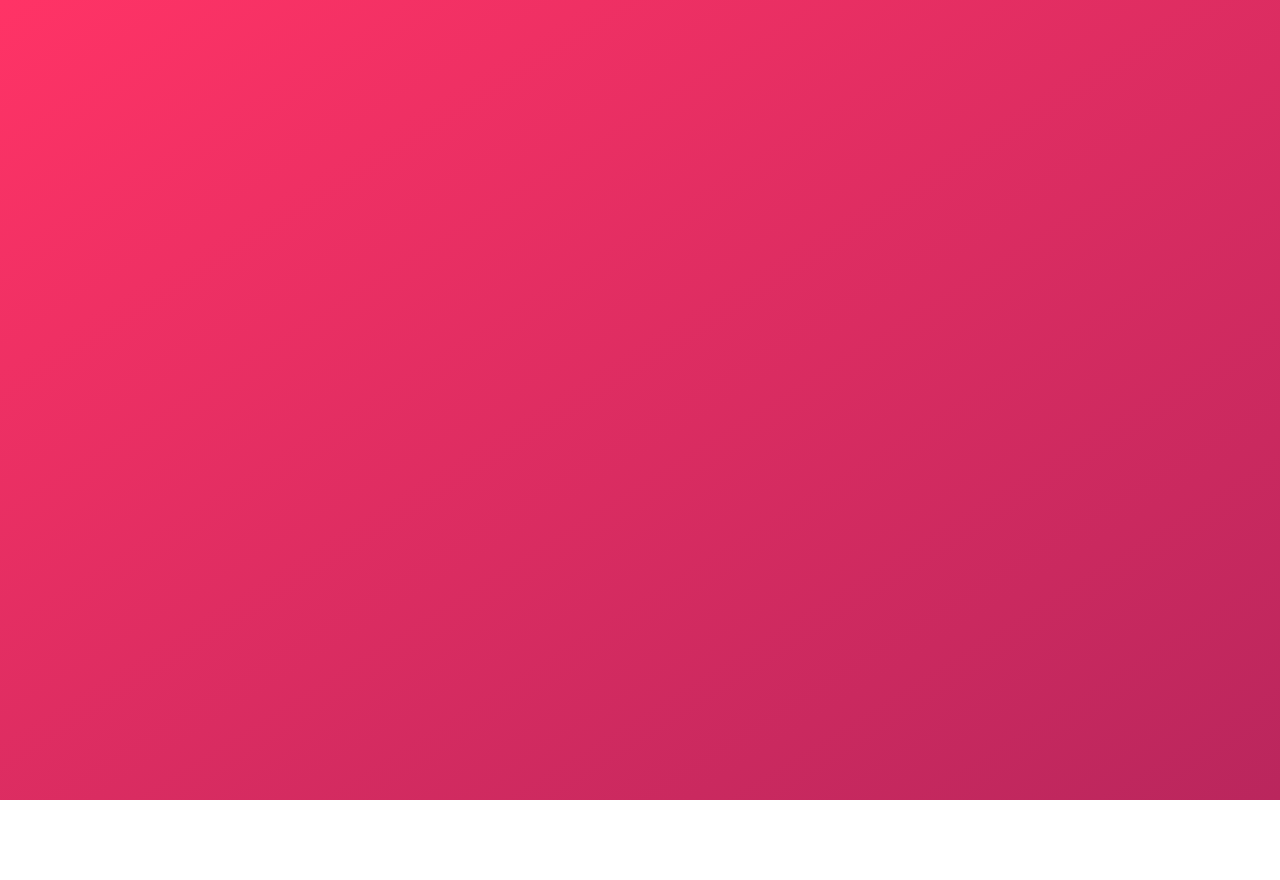
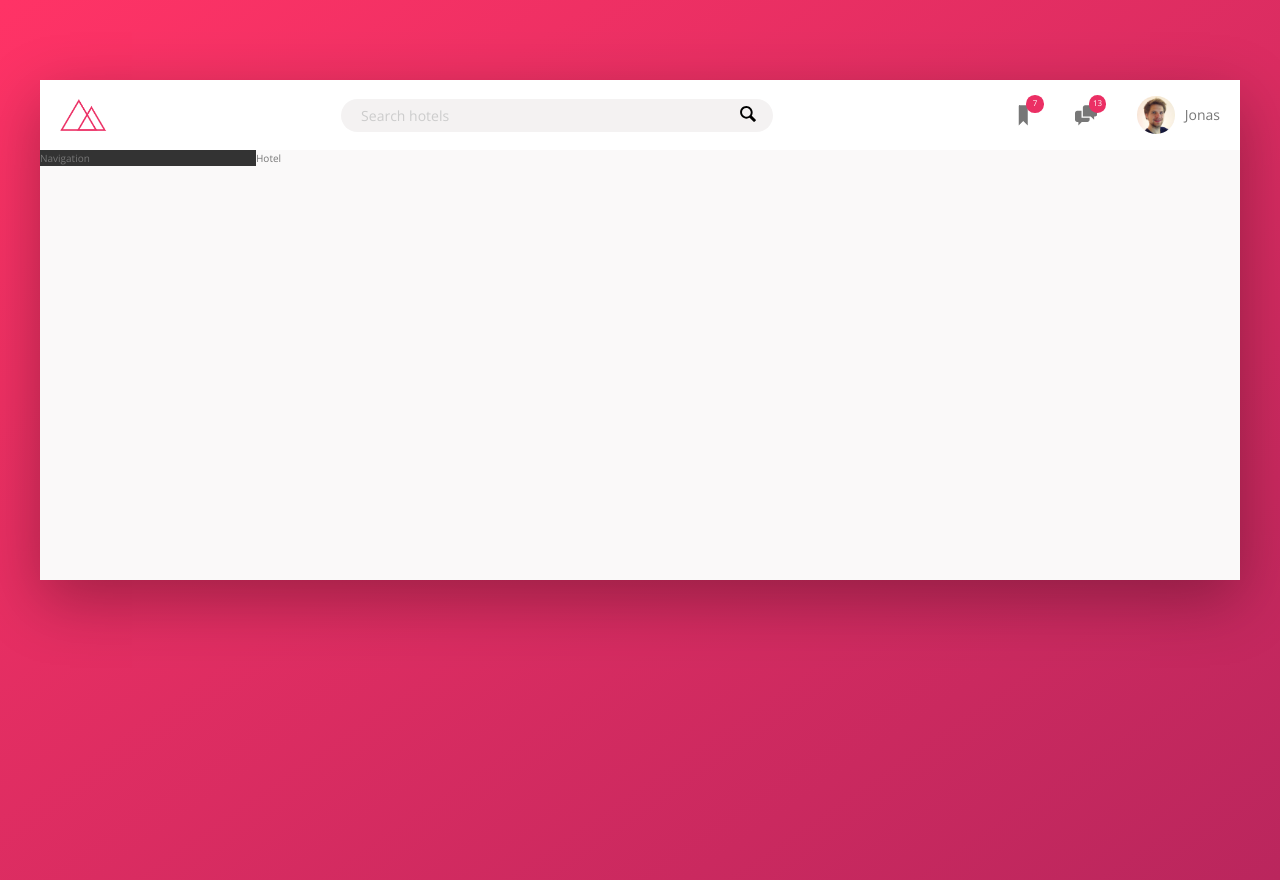
Before and after one commit to oluvercetti/Trillo, a website: page index.html in a window 1280 px wide. Before the commit the page ends 800 px from the top, so only its background shows below. Drawn offline with nearby package versions, Linux system fonts and the light colour scheme.

Commit message:
added content to index added base, components and layout styles

```diff
--- a/index.html
+++ b/index.html
@@ -11,6 +11,46 @@
         <title>trillo &mdash; Your all-in-one booking app</title>
     </head>
     <body>
+        <div class="container">
+            <header class="header">
+                <img src="img/logo.png" alt="trillo logo" class="logo">
 
+                <form action="#" class="search">
+                    <input type="text" class="search__input" placeholder="Search hotels">
+                    <button class="search__button">
+                        <svg class="search__icon">
+                            <use xlink:href="img/sprite.svg#icon-magnifying-glass"></use>
+                        </svg>
+                    </button>
+                </form>
+
+                <nav class="user-nav">
+                    <div class="user-nav__icon-box">
+                        <svg class="user-nav__icon">
+                            <use xlink:href="img/sprite.svg#icon-bookmark"></use>
+                        </svg>
+                        <span class="user-nav__notification">7</span>
+                    </div>
+                    <div class="user-nav__icon-box">
+                        <svg class="user-nav__icon">
+                            <use xlink:href="img/sprite.svg#icon-chat"></use>
+                        </svg>
+                        <span class="user-nav__notification">13</span>
+                    </div>
+                    <div class="user-nav__user">
+                        <img src="img/user.jpg" alt="User photo" class="user-nav__user-photo">
+                        <span class="user-nav__user-name">Jonas</span>
+                    </div>
+                </nav>
+            </header>
+            <div class="content">
+                <nav class="sidebar">
+                    Navigation
+                </nav>
+                <main class="hotel-view">
+                    Hotel
+                </main>
+            </div>
+        </div>
     </body>
 </html>
--- a/sass/_base.scss
+++ b/sass/_base.scss
@@ -12,6 +12,8 @@
     --color-grey-dark-1: #333;
     --color-grey-dark-2: #777;
     --color-grey-dark-3: #999;
+
+    --shadow-dark: 0 2rem 6rem rgba(0, 0, 0,.3);
 }
 
 * {
--- a/sass/_components.scss
+++ b/sass/_components.scss
@@ -0,0 +1,124 @@
+//////////////////////////////////////////////////
+// LOGO
+.logo {
+    height: 3.25rem;
+    margin-left: 2rem;
+}
+
+
+
+
+//////////////////////////////////////////////////
+// Search
+
+.search {
+    flex: 0 0 40%;
+
+    display: flex;
+    align-items: center;
+    justify-content: center;
+
+    &__input {
+        font-family: inherit;
+        font-size: inherit;
+        color: inherit;
+        background-color: var(--color-grey-light-2);
+        border: none;
+        padding: .7rem 2rem;
+        border-radius: 100px;
+        width: 90%;
+        transition: all .2s;
+        margin-right: -3.5rem;
+
+        &:focus {
+            outline: none;
+            width: 100%;
+            background-color: var(--color-grey-light-3);
+        }
+
+        &::-webkit-input-placeholder {
+            font-weight: 100;
+            color: var(--color-grey-light-4);
+        }
+    }
+
+    &__input:focus + &__button {
+        background-color: var(--color-grey-light-3);
+    }
+
+    &__button {
+        border: none;
+        background-color: var(--color-grey-light-2);
+
+        &:focus {
+            outline: none;
+        }
+
+        &:active {
+            transform: translateY(2px);
+        }
+
+    }
+
+    &__icon {
+        height: 2rem;
+        width: 2rem;
+        fill: var(--color-grey-dark -3);
+    }
+}
+
+
+//////////////////////////////////////////////////
+// User navigation
+
+.user-nav {
+    align-self: stretch;
+    display: flex;
+    align-items: center;
+
+    & > * {
+        padding: 0 2rem;
+        cursor: pointer;
+        height: 100%;
+        display: flex;
+        align-items: center;
+
+        &:hover {
+            background-color: var(--color-grey-light-2);
+        }
+    }
+
+
+    &__icon-box {
+        position: relative;
+    }
+
+    &__icon {
+        height: 2.25rem;
+        width: 2.25rem;
+        fill: var(--color-grey-dark-2);
+
+    }
+
+    &__notification {
+        font-size: .8rem;
+        height: 1.75rem;
+        width: 1.75rem;
+        border-radius: 50%;
+        background-color: var(--color-primary);
+        color: #fff;
+        position: absolute;
+        top: 1.5rem;
+        right: 1.1rem;
+
+        display: flex;
+        justify-content: center;
+        align-items: center;
+    }
+
+    &__user-photo {
+        height: 3.75rem;
+        border-radius: 50%;
+        margin-right: 1rem;
+    }
+}
--- a/sass/_layout.scss
+++ b/sass/_layout.scss
@@ -0,0 +1,34 @@
+.container {
+    max-width: 120rem;
+    margin: 8rem auto;
+    background-color: var(--color-grey-light-1);
+    box-shadow: var(--shadow-dark);
+
+    min-height: 50rem;
+}
+
+.header {
+    font-size: 1.4rem;
+    height: 7rem;
+    background-color: #fff;
+    border-bottom: var(--color-grey-light-2);
+
+    display: flex;
+    justify-content: space-between;
+    align-items: center;
+}
+
+.content {
+    display: flex;
+}
+
+.sidebar {
+    background-color: var(--color-grey-dark-1);
+
+    flex: 0 0 18%; //flex grow flex shrink percentage width
+}
+
+.hotel__view {
+    background-color: #fff;
+    flex: 1;
+}
```
Also changed, not shown: css/style.css.
